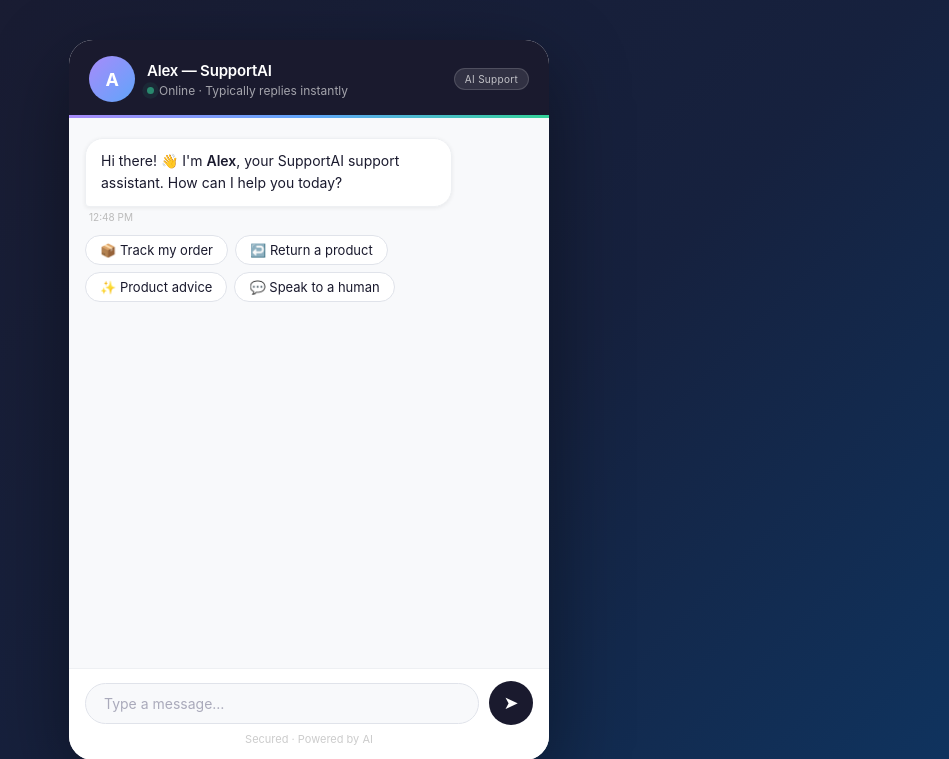
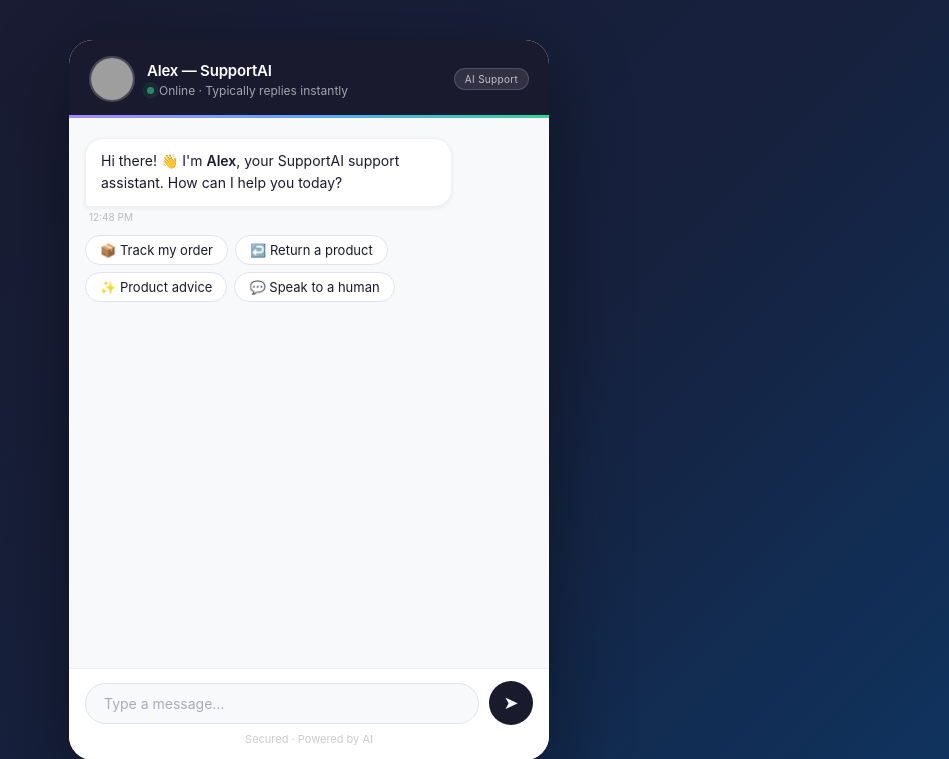
Before and after one commit to TheCodedMedic/halo-support-bot, a Flask app: page / in a window 1280 px wide. Shown: the top 759 px of the page, without its empty margins (331-1280 px from the left). Run offline with Flask 3, Linux system fonts and the light colour scheme; grey boxes are pictures that could not be loaded.

Commit message:
Replace avatar initial with real human headshot
Uses a consistent professional portrait photo so the agent
looks like a real support person, not a bot.

Co-Authored-By: Claude Sonnet 4.6 <noreply@anthropic.com>

```diff
--- a/templates/index.html
+++ b/templates/index.html
@@ -54,16 +54,16 @@
     .avatar {
       width: 46px;
       height: 46px;
-      background: linear-gradient(135deg, #a78bfa, #60a5fa);
       border-radius: 50%;
-      display: flex;
-      align-items: center;
-      justify-content: center;
-      font-size: 18px;
-      font-weight: 700;
-      color: white;
+      overflow: hidden;
       flex-shrink: 0;
-      letter-spacing: -0.5px;
+      border: 2px solid rgba(255,255,255,0.2);
+    }
+    .avatar img {
+      width: 100%;
+      height: 100%;
+      object-fit: cover;
+      display: block;
     }
 
     .header-info { flex: 1; }
@@ -293,7 +293,9 @@
 
   <!-- Header -->
   <div class="chat-header">
-    <div class="avatar">{{ agent_name[0] }}</div>
+    <div class="avatar">
+      <img src="https://randomuser.me/api/portraits/women/44.jpg" alt="{{ agent_name }}"/>
+    </div>
     <div class="header-info">
       <h3>{{ agent_name }} — {{ company_name }}</h3>
       <p><span class="online-dot"></span>Online · Typically replies instantly</p>
```
